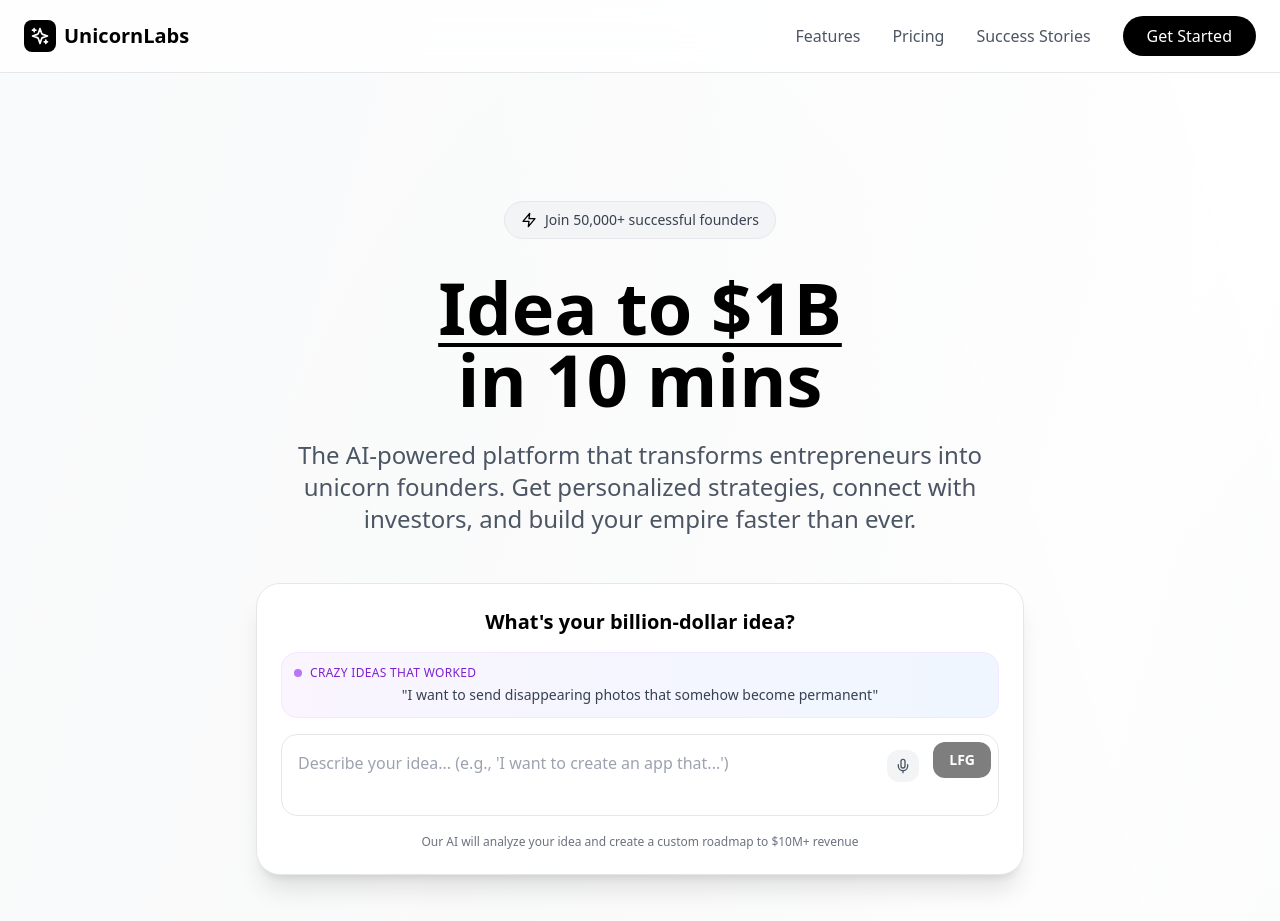
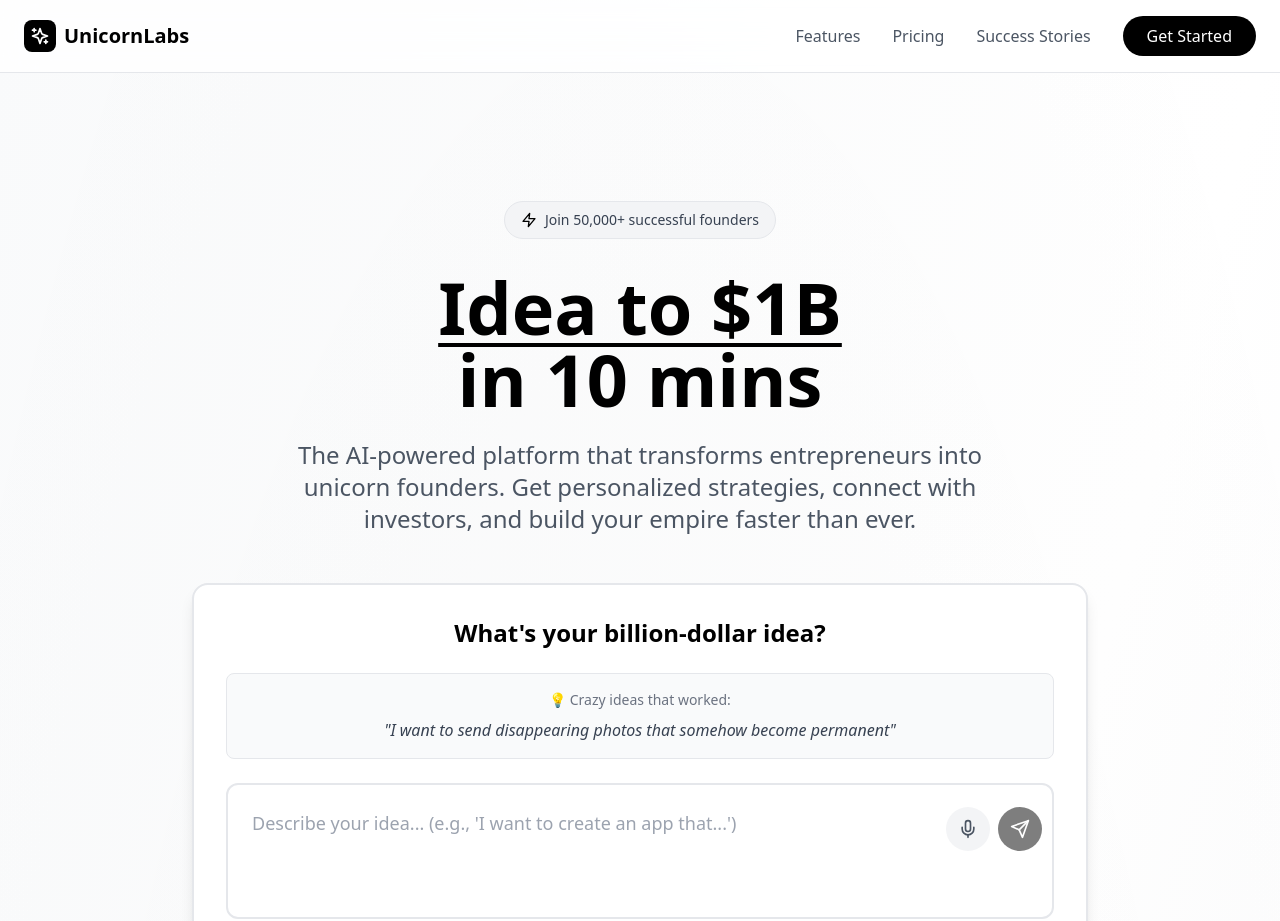
Before and after one commit to learesong/unicorn-labs-ui, a React (Vite) app: page / in a window 1280 px wide. Shown: the top 921 px of the page. Built offline with nearby package versions, Linux system fonts and the light colour scheme.

Commit message:
Updated App.tsx

```diff
--- a/src/App.tsx
+++ b/src/App.tsx
@@ -262,20 +262,15 @@ function App() {
           </p>
 
           {/* Idea Input Section */}
-          <div className="max-w-3xl mx-auto mb-12">
-            <div className="bg-white rounded-3xl border border-gray-200 p-6 shadow-xl backdrop-blur-sm">
-              <h3 className="text-xl font-semibold mb-4 text-black">What's your billion-dollar idea?</h3>
+          <div className="max-w-4xl mx-auto mb-12">
+            <div className="bg-white rounded-2xl border-2 border-gray-200 p-8 shadow-lg">
+              <h3 className="text-2xl font-bold mb-6 text-black">What's your billion-dollar idea?</h3>
 
-              {/* Example Ideas Carousel - Modern Eleven Labs Style */}
-              <div className="mb-4 relative">
-                <div className="bg-gradient-to-r from-purple-50 to-blue-50 rounded-2xl p-3 border border-purple-100">
-                  <div className="flex items-center space-x-2 mb-1">
-                    <div className="w-2 h-2 bg-purple-500 rounded-full animate-pulse"></div>
-                    <span className="text-xs font-medium text-purple-700 uppercase tracking-wide">Crazy ideas that worked</span>
-                  </div>
-                  <div className="text-sm text-gray-700 font-medium min-h-[20px] transition-all duration-500">
-                    "{exampleIdeas[currentExampleIndex]}"
-                  </div>
+              {/* Example Ideas Carousel */}
+              <div className="mb-6 p-4 bg-gray-50 rounded-lg border border-gray-200">
+                <div className="text-sm text-gray-500 mb-2">💡 Crazy ideas that worked:</div>
+                <div className="text-gray-700 italic min-h-[24px] transition-all duration-500">
+                  "{exampleIdeas[currentExampleIndex]}"
                 </div>
               </div>
 
@@ -285,33 +280,33 @@ function App() {
                   value={ideaInput}
                   onChange={(e) => setIdeaInput(e.target.value)}
                   placeholder="Describe your idea... (e.g., 'I want to create an app that...')"
-                  className="w-full p-4 pr-32 border border-gray-200 rounded-2xl text-base resize-none focus:border-purple-300 focus:outline-none focus:ring-2 focus:ring-purple-100 transition-all"
-                  rows={2}
+                  className="w-full p-6 pr-24 border-2 border-gray-200 rounded-xl text-lg resize-none focus:border-black focus:outline-none transition-colors"
+                  rows={3}
                 />
 
                 {/* Voice Input Button */}
                 <button
                   onClick={handleVoiceInput}
-                  className={`absolute right-20 top-4 p-2 rounded-xl transition-all ${
+                  className={`absolute right-16 top-6 p-3 rounded-full transition-all ${
                     isListening
                       ? 'bg-red-500 text-white animate-pulse'
                       : 'bg-gray-100 text-gray-600 hover:bg-gray-200'
                   }`}
                   title="Voice input"
                 >
-                  <Mic className="w-4 h-4" />
+                  <Mic className="w-5 h-5" />
                 </button>
 
-                {/* LFG Button */}
+                {/* Submit Button */}
                 <button
-                  className="absolute right-2 top-2 px-4 py-2 bg-black text-white rounded-xl hover:bg-gray-800 transition-all hover:shadow-lg disabled:opacity-50 disabled:cursor-not-allowed font-semibold text-sm"
+                  className="absolute right-3 top-6 p-3 bg-black text-white rounded-full hover:bg-gray-800 transition-all hover:shadow-lg disabled:opacity-50 disabled:cursor-not-allowed"
                   disabled={!ideaInput.trim()}
                 >
-                  LFG
+                  <Send className="w-5 h-5" />
                 </button>
               </div>
 
-              <div className="mt-3 text-xs text-gray-500 text-center">
+              <div className="mt-4 text-sm text-gray-500 text-center">
                 Our AI will analyze your idea and create a custom roadmap to $10M+ revenue
               </div>
             </div>
```
